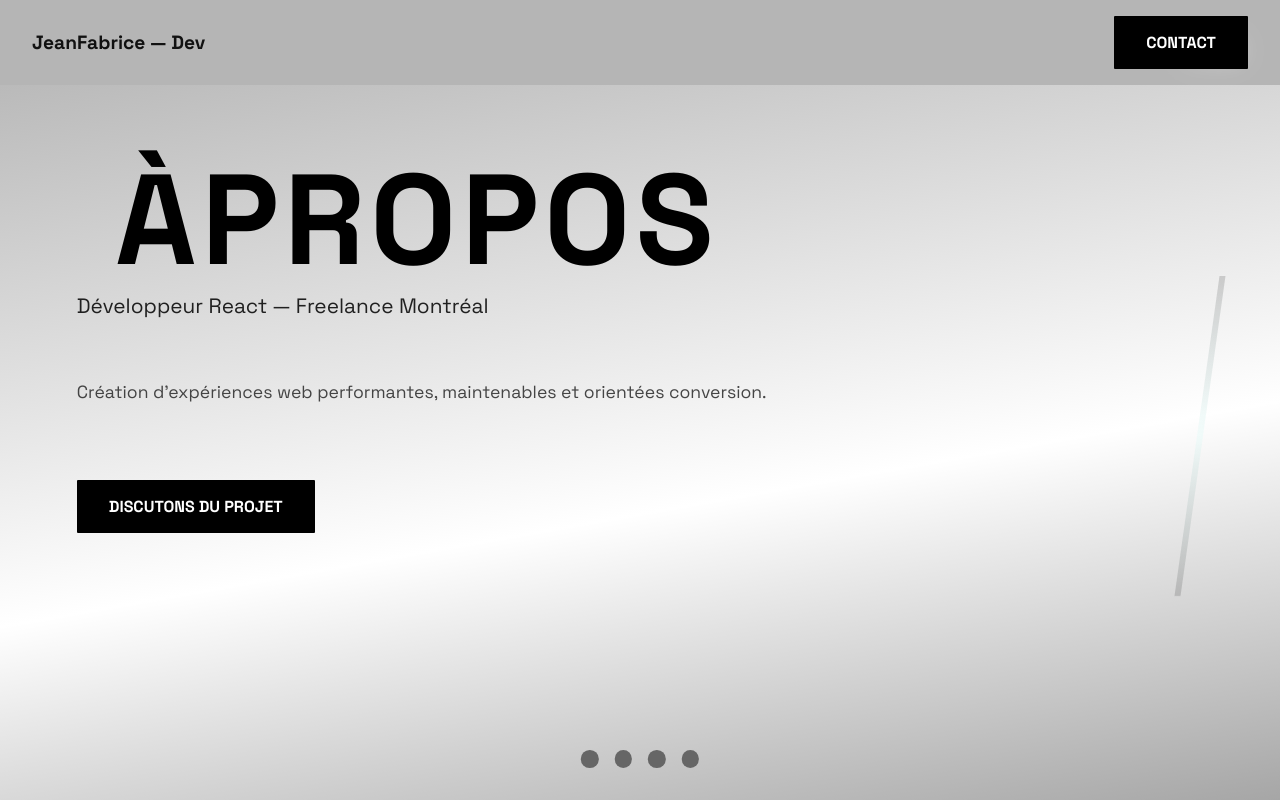
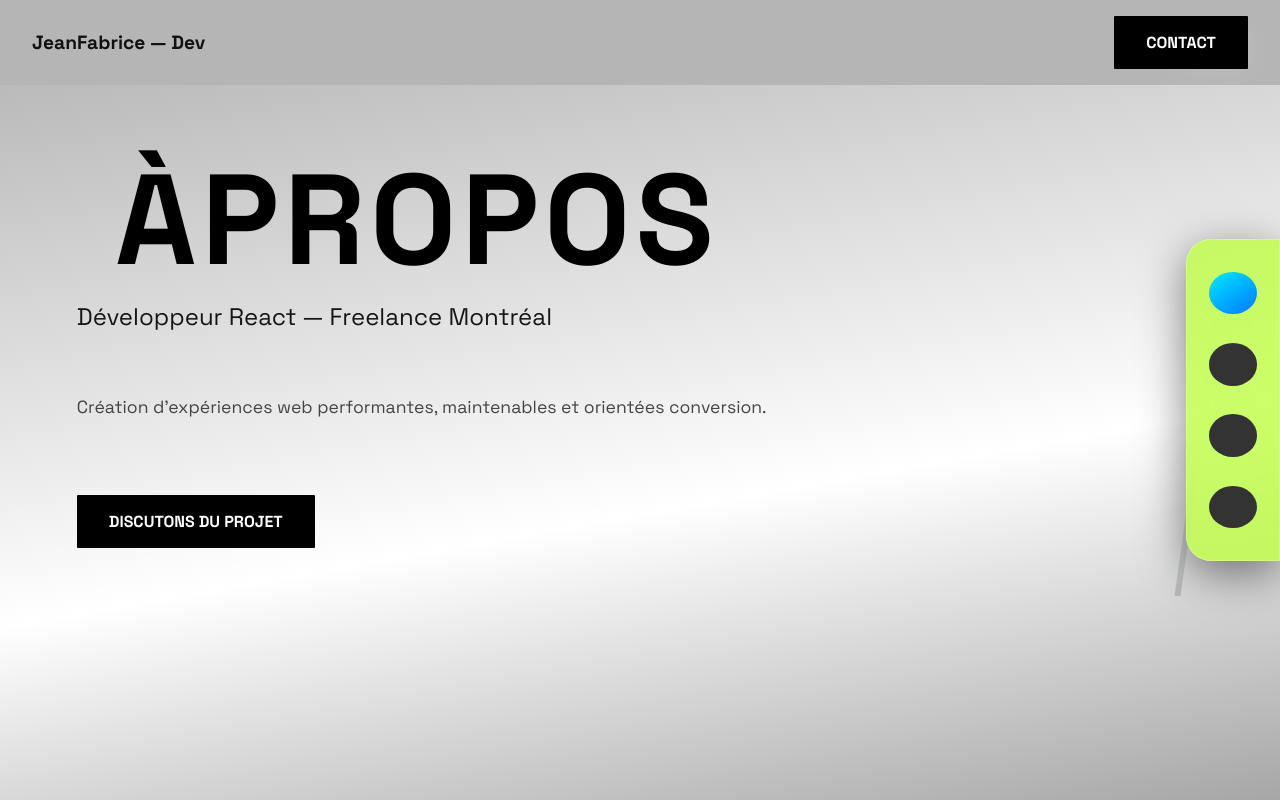
Before and after one commit to jfzara/JeffZaraPortfolio2025, a React (Vite) app: page / in a window 1280 px wide. Shown: the top 800 px of the page. Built offline with nearby package versions, Linux system fonts and the light colour scheme.

Commit message:
nav wrapper glassmorphic ok

```diff
--- a/package.json
+++ b/package.json
@@ -13,6 +13,7 @@
   },
   "dependencies": {
     "@react-three/fiber": "^9.4.0",
+    "framer-motion": "^12.23.24",
     "styled-components": "^6.1.19",
     "three": "^0.181.0"
   }
--- a/src/App.jsx
+++ b/src/App.jsx
@@ -6,13 +6,17 @@ import { lightTheme, darkTheme } from "./theme";
 import Layout from "./components/Layout";
 import SectionsContainer from "./components/SectionsContainer";
 import { ShinyRevealButton } from "./components/ShinyRevealButton";
+import CustomCursor from "./components/CustomCursor";
 import { sections } from "./data";
+
 import "./global.css";
 
 function App() {
   const [darkMode, setDarkMode] = useState(false);
 
   return (
+    <>
+    <CustomCursor />
     <ThemeProvider theme={darkMode ? darkTheme : lightTheme}>
       <Layout>
         <SectionsContainer sections={sections} />
@@ -24,6 +28,7 @@ function App() {
         </div>
       </Layout>
     </ThemeProvider>
+    </>
   );
 }
 
--- a/src/components/SectionsContainer.jsx
+++ b/src/components/SectionsContainer.jsx
@@ -15,25 +15,35 @@ const breathing = keyframes`
   50% { background-position: 0% 55%; }
 `;
 
-// 🔹 Calcul automatique de la couleur du texte
+// 🔹 Mouvements aléatoires pour étiquettes
+const floatLabel = keyframes`
+  0% { transform: translate(0,0); }
+  20% { transform: translate(${Math.random()*6-3}px, ${Math.random()*6-3}px); }
+  40% { transform: translate(${Math.random()*6-3}px, ${Math.random()*6-3}px); }
+  60% { transform: translate(${Math.random()*6-3}px, ${Math.random()*6-3}px); }
+  80% { transform: translate(${Math.random()*6-3}px, ${Math.random()*6-3}px); }
+  100% { transform: translate(0,0); }
+`;
+
+// 🔹 Calcul contraste
 const getContrastColor = (hexColor) => {
   if (!hexColor) return "#000";
   const c = hexColor.replace("#", "");
   const r = parseInt(c.substr(0, 2), 16);
   const g = parseInt(c.substr(2, 2), 16);
   const b = parseInt(c.substr(4, 2), 16);
-  const brightness = (r * 299 + g * 587 + b * 114) / 1000;
-  return brightness > 150 ? "#000" : "#fff";
+  const brightness = (r*299 + g*587 + b*114)/1000;
+  return brightness>150 ? "#000" : "#fff";
 };
 
-// 🔹 Hook pour scroll
+// 🔹 Hook scroll
 const useScrollY = () => {
-  const [scrollY, setScrollY] = useState(0);
-  useEffect(() => {
-    const handleScroll = () => setScrollY(window.scrollY);
-    window.addEventListener("scroll", handleScroll, { passive: true });
-    return () => window.removeEventListener("scroll", handleScroll);
-  }, []);
+  const [scrollY,setScrollY] = useState(0);
+  useEffect(()=>{
+    const handleScroll = ()=>setScrollY(window.scrollY);
+    window.addEventListener("scroll",handleScroll,{passive:true});
+    return ()=>window.removeEventListener("scroll",handleScroll);
+  },[]);
   return scrollY;
 };
 
@@ -45,7 +55,7 @@ const Container = styled.div`
   position: relative;
 `;
 
-// 🔹 Section avec asymétrie
+// 🔹 Section
 const Section = styled.section`
   position: relative;
   height: 100vh;
@@ -54,238 +64,215 @@ const Section = styled.section`
   justify-content: flex-start;
   align-items: flex-start;
   padding: 6vw;
-  overflow: hidden;
   text-align: left;
-  color: ${({ textColor }) => textColor};
+  color: ${({ textColor })=>textColor};
+  background: linear-gradient(170deg,#777 0%,#fff 50%,#00000000 100%);
+  background-size:100% 200%;
+  animation: ${breathing} 12s ease-in-out infinite;
+  box-shadow:0 10px 25px rgba(10,10,10,0.08);
 
-  background: linear-gradient(
-    170deg,
-    #777777 0%,
-    #ffffff 50%,
-    #00000000 100%
-  );
-  background-size: 100% 200%;
-  animation: ${breathing} 12s ease-in-out infinite;
-
-  box-shadow: 0 10px 25px rgba(0,0,0,0.08);
-
-  @media (max-width: 768px) {
-    padding: 4vw;
-    justify-content: flex-start;
-    align-items: flex-start;
+  @media (max-width:768px){
+    padding:4vw;
   }
 `;
 
-// 🔹 Lignes verticales décoratives "verre d'eau" lourdes
+// 🔹 Deco
 const Deco = styled.div`
-  position: absolute;
-  top: ${({ top }) => top || "20%"};
-  left: ${({ left }) => left || "auto"};
-  right: ${({ right }) => right || "auto"};
-  width: 0.4rem;
-  height: 40vh;
-  background: linear-gradient(
-    to bottom,
-    ${({ topColor }) => topColor || "#000000"},
-    ${({ midColor }) => midColor || "#bafff7"},
-    ${({ bottomColor }) => bottomColor || "#000000"}
+  position:absolute;
+  top:${({top})=>top||"20%"};
+  left:${({left})=>left||"auto"};
+  right:${({right})=>right||"auto"};
+  width:0.4rem;
+  height:40vh;
+  background:linear-gradient(to bottom,
+    ${({topColor})=>topColor||"#000"},
+    ${({midColor})=>midColor||"#bafff7"},
+    ${({bottomColor})=>bottomColor||"#000"}
   );
-  transform: ${({ scrollOffset, waveX, waveY }) =>
-    `translateX(${waveX}px) translateY(${waveY + scrollOffset}px) skewX(-8deg)`};
+  transform: ${({scrollOffset,waveX,waveY})=>`translateX(${waveX}px) translateY(${waveY+scrollOffset}px) skewX(-8deg)`};
   transition: all 0.25s ease;
-  z-index: 1;
-  opacity: 0.15;
-
-  @media (max-width: 768px) {
-    width: 0.2rem;
-    height: 30vh;
-    top: ${({ top }) => top || "15%"};
-  }
+  opacity:0.15;
 `;
 
-// 🔹 Titre
+// 🔹 Titres
 const Title = styled.h1`
-  font-size: clamp(3rem, 10vw, 8rem);
-  font-weight: 800;
-  margin: 0 0 0 3vw;
+  font-size: clamp(3rem,10vw,8rem);
+  font-weight:800;
+  margin:0 0 0 3vw;
   text-transform: uppercase;
-  line-height: 0.9;
-  letter-spacing: 0.04em;
+  line-height:0.9;
+  letter-spacing:0.04em;
   position: relative;
-  z-index: 2;
+  z-index:2;
 
-  span {
-    display: inline-block;
-    ${({ firstPanel }) =>
-      firstPanel &&
-      css`
-        animation: ${flashColors} 1.8s ease-in-out forwards;
-      `}
-    transition: transform 0.3s ease, color 0.4s ease;
+  span{
+    display:inline-block;
+    ${({firstPanel})=>firstPanel && css`
+      animation: ${flashColors} 1.8s ease-in-out forwards;
+    `}
+    transition: transform 0.25s ease, color 0.4s ease;
   }
 
-  span:hover {
-    transform: translateY(-1px);
-    color: #afafaf;
+  span:hover{
+    transform:translateY(-6px);
+    color:#00eaff;
   }
 
-  @media (max-width: 768px) {
-    font-size: clamp(2rem, 8vw, 5rem);
-    margin-left: 1.5vw;
+  @media(max-width:768px){
+    font-size: clamp(2rem,8vw,5rem);
+    margin-left:1.5vw;
   }
 `;
 
 const Subtitle = styled.h2`
-  margin-top: 1rem;
-  font-weight: 400;
-  font-size: 1.3rem;
-  opacity: 0.85;
+  margin-top:1.5rem;
+  font-weight:500;
+  font-size:1.5rem;
+  opacity:0.9;
+`;
 
-  @media (max-width: 768px) {
-    font-size: 1.1rem;
+const Body = styled.p`
+  margin:1.5rem 0;
+  font-size:1.1rem;
+  line-height:1.6;
+  opacity:0.9;
+  max-width:700px;
+`;
+
+// 🔹 CTA
+const CTA = styled.a`
+  display:inline-block;
+  padding:1rem 2rem;
+  font-weight:800;
+  text-transform:uppercase;
+  border-radius:1px;
+  text-decoration:none;
+  color:#fff;
+  background:#000;
+  transition: all 0.6s ease;
+  cursor:pointer;
+  margin-top:2rem;
+  position:relative;
+  z-index:2;
+
+  &:hover{
+    background:#b0d2ff;
+    color:#000;
   }
 `;
 
-const Body = styled.p`
-  margin: 1.5rem 0;
-  font-size: 1.1rem;
-  line-height: 1.6;
-  opacity: 0.9;
-  max-width: 700px;
+// 🔹 Navigation wrapper
+const NavWrapper = styled.div`
+      position: fixed;
+    top: 50%;
+    right: 0;
+    transform: translateY(-50%);
+    width: 60px;
+    height: 32%;
+    padding: 2rem 1rem;
+    border-top-left-radius: 25px;
+    border-bottom-left-radius: 25px;
+    border-top-right-radius: 1px;
+    border-bottom-right-radius: 1px;
+    background: rgb(187 255 58 / 76%);
+    backdrop-filter: blur(25px);
+    border: 1px solid rgba(255, 255, 255, 0.25);
+    box-shadow: 0 12px 45px rgba(0, 0, 0, 0.5);
+    display: flex;
+    flex-direction: column;
+    gap: 1.8rem;
+    align-items: center;
+    justify-content: center;
+    z-index: 999;
+`;
 
-  @media (max-width: 768px) {
-    font-size: 1rem;
-    max-width: 100%;
+// 🔹 NavDot
+const NavDot = styled.button`
+ width: 3rem;
+    height: 3rem;
+  border-radius:50%;
+  border:none;
+  background: ${({active})=>active?"linear-gradient(145deg,#00eaff,#0077ff)":"#333"};
+  cursor:pointer;
+  position:relative;
+  transition: all 0.3s ease;
+
+  &:hover{
+    transform:scale(1.6);
+    background: linear-gradient(145deg,#00ffff,#00b3ff);
+    box-shadow:0 0 18px #00eaff;
+  }
+
+  & > span {
+    display:none;
+  }
+
+  &:hover > span {
+    display:block;
+    position:absolute;
+    left:-150%;
+    top:50%;
+    transform:translateY(-50%);
+    max-width: max-content;
+    white-space: nowrap;
+    padding: 0.5rem 0.9rem;
+    border-radius:1px;
+    background: rgba(0,0,0,0.85);
+    color:#fff;
+    font-weight:700;
+    font-size:1.2rem;
+    animation: ${floatLabel} 4s ease-in-out infinite;
   }
 `;
 
-// 🔹 CTA des sections
-const CTA = styled.a`
-  display: inline-block;
-  padding: 1rem 2rem;
-  font-weight: 800;
-  text-transform: uppercase;
-  border-radius: 1px;
-  text-decoration: none;
-  color: #FFFFFF;
-  background: #000000;
-  transition: all 0.6s ease;
-  cursor: pointer;
-  margin-top: 2rem;
-  position: relative;
-  z-index: 2;
-
-  &:hover {
-    background: #b0d2ff;
-    color: #464646;
-  }
-
-  @media (max-width: 768px) {
-    padding: 0.6rem 1.2rem;
-    font-size: 0.9rem;
-    margin-top: 1rem;
-  }
-`;
-
-// 🔹 Navigation rapide
-const NavContainer = styled.nav`
-  position: fixed;
-  bottom: 2rem;
-  left: 50%;
-  transform: translateX(-50%);
-  display: flex;
-  gap: 1rem;
-  z-index: 999;
-`;
-
-const NavDot = styled.button`
-  width: 1.1rem;
-  height: 1.1rem;
-  border-radius: 50%;
-  border: none;
-  background: ${({ active }) => (active ? "#00ffff" : "#666")};
-  transition: all 0.3s ease;
-  cursor: pointer;
-
-  &:hover {
-    background: #ffffff;
-    transform: scale(1.2);
-  }
-
-  @media (max-width: 768px) {
-    width: 0.8rem;
-    height: 0.8rem;
-  }
-`;
-
-// 🔹 Composant principal
-export default function SectionsContainer({ sections }) {
+// 🔹 Composant
+export default function SectionsContainer({sections}){
   const scrollY = useScrollY();
 
-  const handleScrollTo = (id) => {
-    document
-      .getElementById(`section-${id}`)
-      ?.scrollIntoView({ behavior: "smooth" });
-  };
+  const handleScrollTo = (id)=>document.getElementById(`section-${id}`)?.scrollIntoView({behavior:"smooth"});
 
-  // mouvement organique plus lent et plus franc
-  const waveX = (i, t) => {
-    const amplitude = 30 + (i % 3) * 20;
-    const freq = 0.003;
-    return Math.sin(t * freq + i) * amplitude;
-  };
+  const waveX = (i,t)=>Math.sin(t*0.003+i)*(30+i*10);
+  const waveY = (i,t)=>Math.sin(t*0.004+i*1.3)*(20+i*10);
 
-  const waveY = (i, t) => {
-    const amplitude = 20 + (i % 2) * 15;
-    const freq = 0.004;
-    return Math.sin(t * freq + i * 1.3) * amplitude;
-  };
+  const currentSection = Math.round(scrollY/window.innerHeight);
 
   return (
     <>
       <Container>
-        {sections.map((s, i) => {
+        {sections.map((s,i)=>{
           const textColor = getContrastColor("#bfbfbf");
-          const scrollOffset = scrollY * 0.15;
-
+          const scrollOffset = scrollY*0.15;
           return (
             <Section key={i} id={`section-${i}`} textColor={textColor}>
               <Deco
                 {...s.deco}
                 scrollOffset={scrollOffset}
-                waveX={waveX(i, scrollY)}
-                waveY={waveY(i, scrollY)}
+                waveX={waveX(i,scrollY)}
+                waveY={waveY(i,scrollY)}
                 topColor={s.deco?.topColor}
                 midColor={s.deco?.midColor}
                 bottomColor={s.deco?.bottomColor}
-                left={i % 2 !== 0 ? "6vw" : "auto"}
-                right={i % 2 === 0 ? "6vw" : "auto"}
+                left={i%2!==0?"6vw":"auto"}
+                right={i%2===0?"6vw":"6vw"}
               />
-              <Title firstPanel={i === 0}>
-                {s.title.split("").map((letter, idx) => (
-                  <span key={idx} style={{ animationDelay: `${idx * 0.05}s` }}>
-                    {letter}
-                  </span>
-                ))}
+              <Title firstPanel={i===0}>
+                {s.title.split("").map((letter,idx)=><span key={idx} style={{animationDelay:`${idx*0.05}s`}}>{letter}</span>)}
               </Title>
               <Subtitle>{s.subtitle}</Subtitle>
-              <Body dangerouslySetInnerHTML={{ __html: s.body }} />
-              {s.ctaHref && (
-                <CTA href={s.ctaHref} onClick={(e) => e.stopPropagation()}>
-                  {s.ctaText}
-                </CTA>
-              )}
+              <Body dangerouslySetInnerHTML={{__html:s.body}} />
+              {s.ctaHref && <CTA href={s.ctaHref}>{s.ctaText}</CTA>}
             </Section>
-          );
+          )
         })}
       </Container>
 
-      {/* Navigation instantanée */}
-      <NavContainer>
-        {sections.map((_, i) => (
-          <NavDot key={i} onClick={() => handleScrollTo(i)} />
+      <NavWrapper>
+        {sections.map((s,i)=>(
+          <NavDot key={i} active={currentSection===i} onClick={()=>handleScrollTo(i)}>
+            <span>{s.title}</span>
+          </NavDot>
         ))}
-      </NavContainer>
+      </NavWrapper>
     </>
-  );
+  )
 }
--- a/src/global.css
+++ b/src/global.css
@@ -11,6 +11,7 @@ html, body, #root {
 
 body {
   overflow-y: auto;
+
 }
 
 /* full-screen section baseline */
```
Also changed, not shown: src/components/CustomCursor.jsx (added, +61 -0 lines), 1 other file (tests, documents, lock files or other folders).
